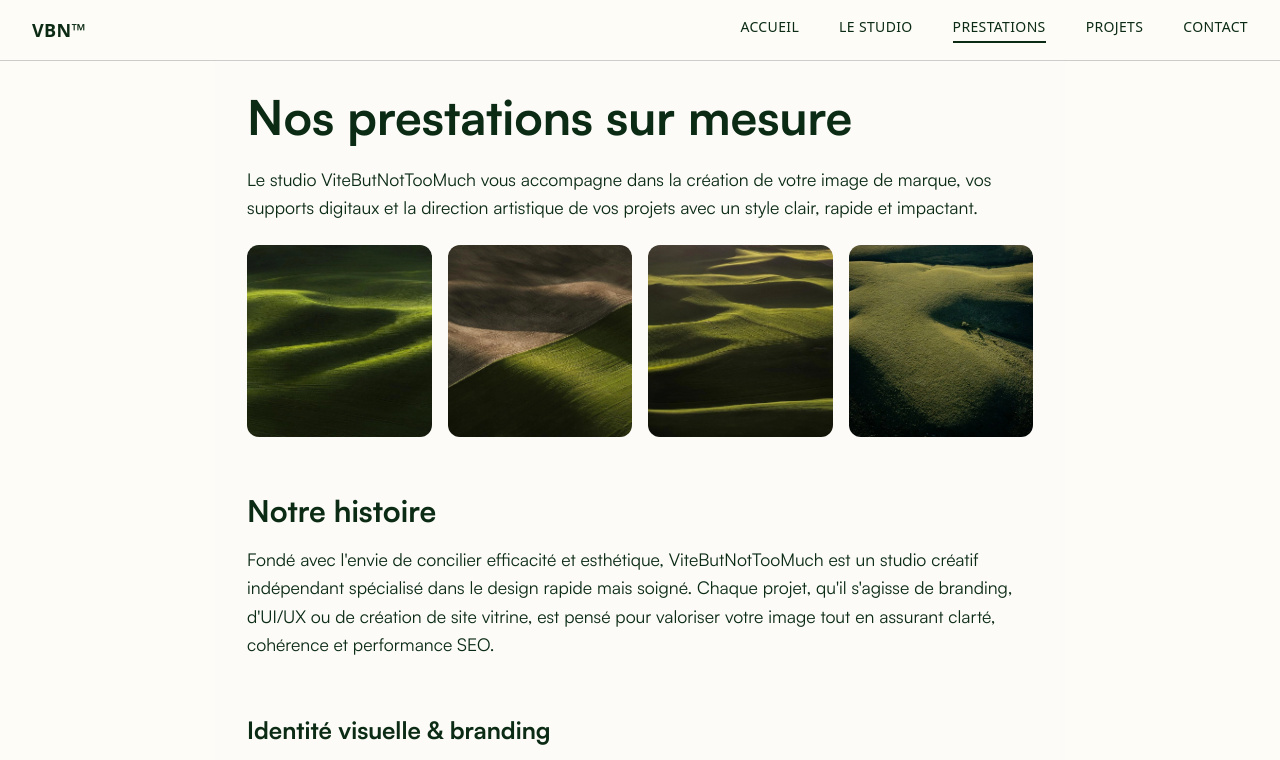
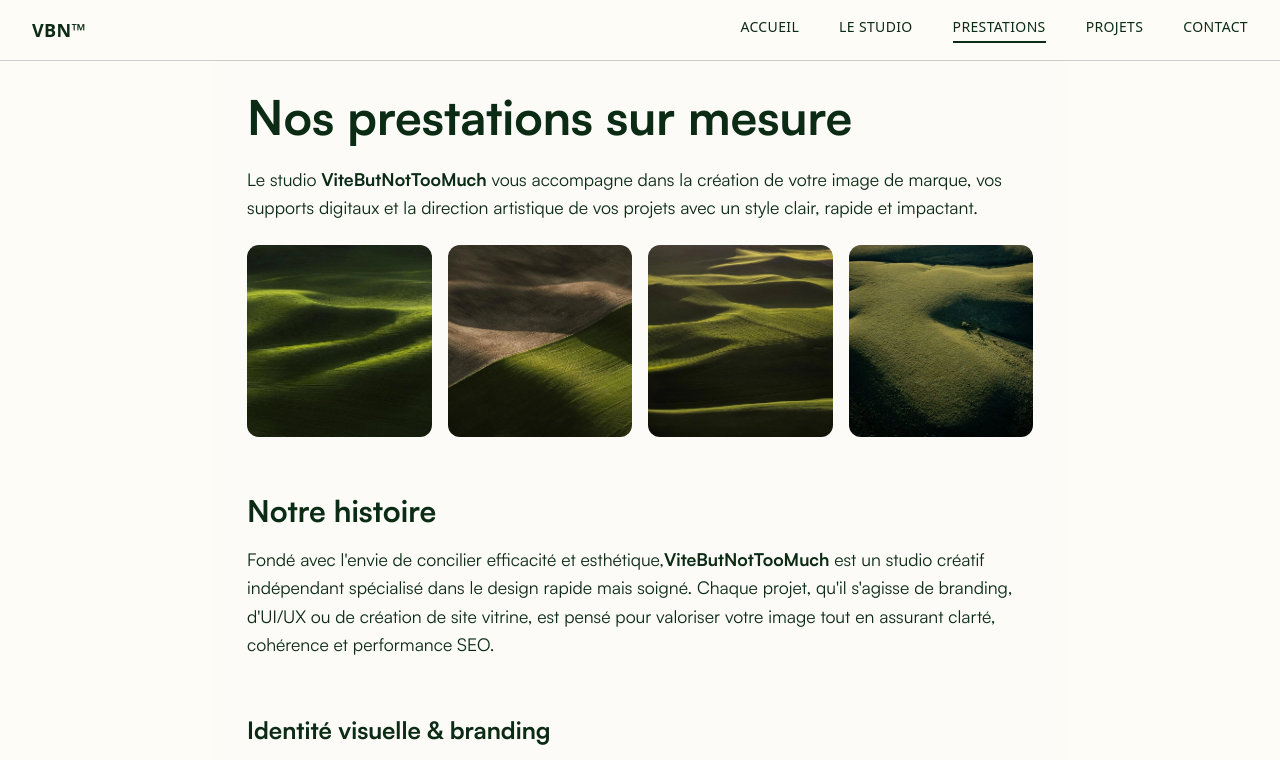
Before and after one commit to Eliasf1912/ViteButNotTooMuch, a React (Vite) app: page /prestations in a window 1280 px wide. Shown: the top 760 px of the page. Built offline with nearby package versions, Linux system fonts and the light colour scheme.

Commit message:
modification de texte

```diff
--- a/src/pages/Prestations.jsx
+++ b/src/pages/Prestations.jsx
@@ -144,9 +144,10 @@ export default function Prestations() {
           Nos prestations sur mesure
         </h1>
         <p className="text-base sm:text-lg max-w-3xl mb-6">
-          Le studio ViteButNotTooMuch vous accompagne dans la création de votre
-          image de marque, vos supports digitaux et la direction artistique de
-          vos projets avec un style clair, rapide et impactant.
+          Le studio <strong>ViteButNotTooMuch</strong> vous accompagne dans la
+          création de votre image de marque, vos supports digitaux et la
+          direction artistique de vos projets avec un style clair, rapide et
+          impactant.
         </p>
         <div className="grid grid-cols-2 sm:grid-cols-4 gap-4">
           {[Branding, UX, Studio, Web].map((src, i) => (
@@ -171,10 +172,11 @@ export default function Prestations() {
         </h2>
         <p className="max-w-3xl text-sm sm:text-base leading-relaxed">
           Fondé avec l'envie de concilier efficacité et esthétique,
-          ViteButNotTooMuch est un studio créatif indépendant spécialisé dans le
-          design rapide mais soigné. Chaque projet, qu'il s'agisse de branding,
-          d'UI/UX ou de création de site vitrine, est pensé pour valoriser votre
-          image tout en assurant clarté, cohérence et performance SEO.
+          <strong>ViteButNotTooMuch</strong> est un studio créatif indépendant
+          spécialisé dans le design rapide mais soigné. Chaque projet, qu'il
+          s'agisse de branding, d'UI/UX ou de création de site vitrine, est
+          pensé pour valoriser votre image tout en assurant clarté, cohérence et
+          performance SEO.
         </p>
       </section>
 
```
